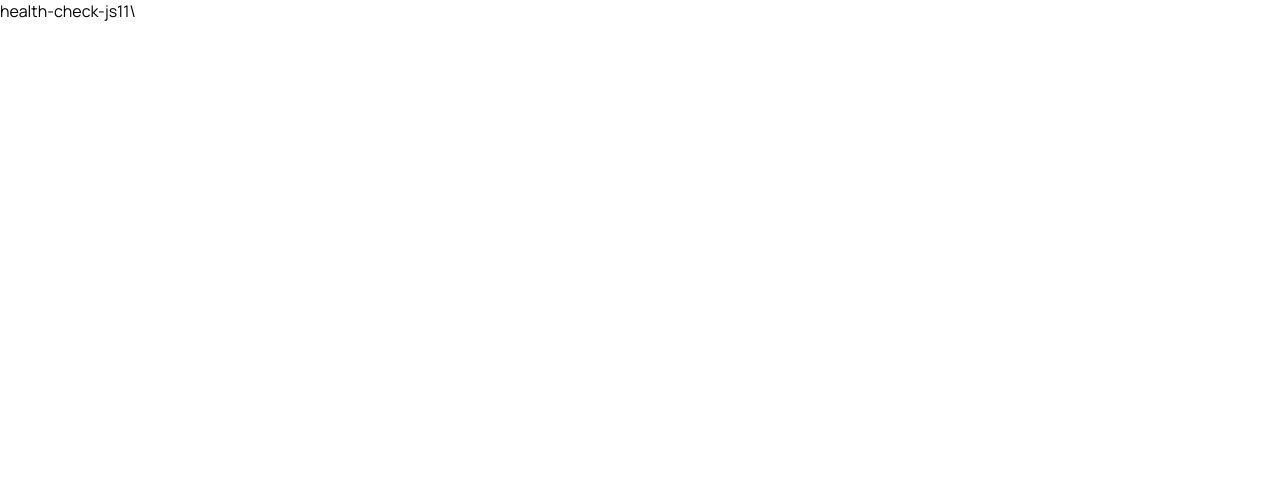
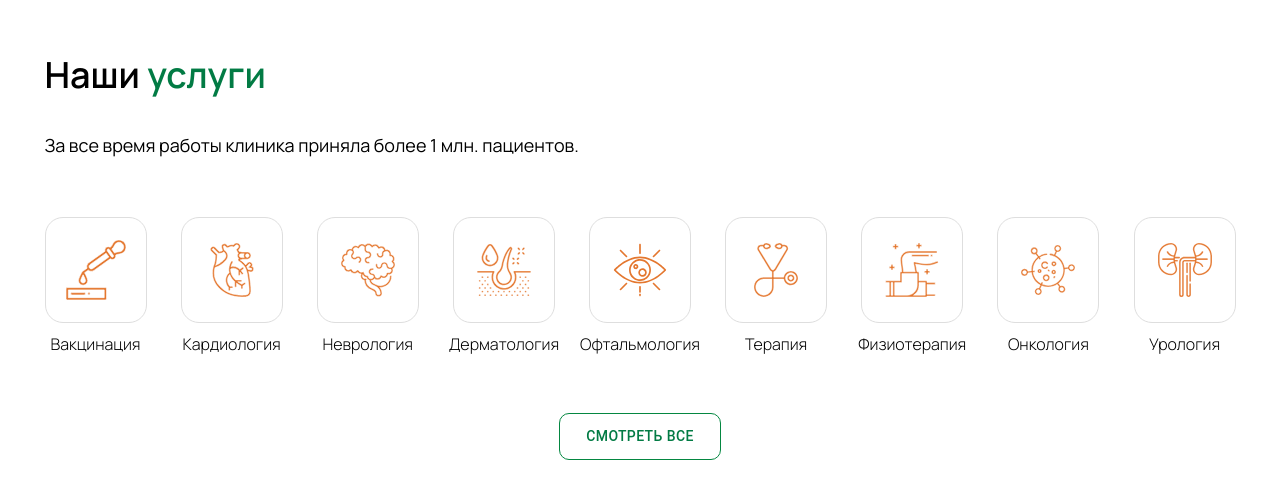
Before and after one commit to peaksoft-school/health-check-js11, a React (Create React App) app: page / in a window 1280 px wide. Shown: the top 498 px of the page. Built offline with nearby package versions, Linux system fonts and the light colour scheme.

Commit message:
created our-services page

```diff
--- a/src/App.jsx
+++ b/src/App.jsx
@@ -1,7 +1,12 @@
 import './App.css'
+import OurServices from './components/OurServices'
 
 function App() {
-   return <div>health-check-js11\</div>
+   return (
+      <div>
+         <OurServices />
+      </div>
+   )
 }
 
 export default App
--- a/src/assets/icons/index.js
+++ b/src/assets/icons/index.js
@@ -1,5 +1,3 @@
-// Default icons
-
 export { ReactComponent as UsersIcon } from './svgs/users.svg'
 export { ReactComponent as ActivePhoneIcon } from './svgs/activePhone.svg'
 export { ReactComponent as ActiveRadioIcon } from './svgs/activeRadio.svg'
@@ -7,6 +5,7 @@ export { ReactComponent as AddPhotoIcon } from './svgs/addPhoto.svg'
 export { ReactComponent as CalendarIcon } from './svgs/calendar.svg'
 export { ReactComponent as CalendarWithDotsIcon } from './svgs/calendarWithDots.svg'
 export { ReactComponent as CanceledRedgisterIcon } from './svgs/canceledRegister.svg'
+export { ReactComponent as CursorIcon } from './svgs/cursor.svg'
 export { ReactComponent as CloseIcon } from './svgs/close.svg'
 export { ReactComponent as CloseEyesIcon } from './svgs/closeEyes.svg'
 export { ReactComponent as DefaultPhoneIcon } from './svgs/defaultPhone.svg'
--- /dev/null
+++ b/src/components/OurServices.jsx
@@ -0,0 +1,186 @@
+import React from 'react'
+import { styled } from '@mui/material/styles'
+import {
+   VaccinationIcon,
+   KardiologiyaIcon,
+   NevrologiyaIcon,
+   DermatologiyaIcon,
+   OftalmologiyaIcon,
+   TerapiyaIcon,
+   FizioterapiyaIcon,
+   OnkologiyaIcon,
+   UrologiyaIcon,
+} from '../assets/icons/serviceIcons '
+import { CursorIcon } from '../assets/icons/index'
+import Button from './UI/Button'
+
+const OurServices = () => {
+   return (
+      <StyledOurServices>
+         <Container>
+            <div>
+               <StyledTitle>
+                  Наши <StyledTitleSerices>услуги</StyledTitleSerices>
+               </StyledTitle>
+               <StyledDescription>
+                  За все время работы клиника приняла более 1 млн. пациентов.
+               </StyledDescription>
+            </div>
+            <ServicesContainer>
+               <StyledService>
+                  <StyledServiceBlock>
+                     <StyledVaccinationIcon />
+                  </StyledServiceBlock>
+                  <StyledName>Вакцинация</StyledName>
+               </StyledService>
+               <StyledService>
+                  <StyledServiceBlock>
+                     <KardiologiyaIcon />
+                  </StyledServiceBlock>
+                  <StyledName>Кардиология</StyledName>
+               </StyledService>
+
+               <StyledService>
+                  <StyledServiceBlock>
+                     <NevrologiyaIcon />
+                  </StyledServiceBlock>
+                  <StyledName>Неврология</StyledName>
+               </StyledService>
+
+               <StyledService>
+                  <StyledServiceBlock>
+                     <DermatologiyaIcon />
+                  </StyledServiceBlock>
+                  <StyledName>Дерматология</StyledName>
+               </StyledService>
+
+               <StyledService>
+                  <StyledServiceBlock>
+                     <OftalmologiyaIcon />
+                  </StyledServiceBlock>
+                  <StyledName>Офтальмология</StyledName>
+               </StyledService>
+
+               <StyledService>
+                  <StyledServiceBlock>
+                     <TerapiyaIcon />
+                  </StyledServiceBlock>
+                  <StyledName>Терапия</StyledName>
+               </StyledService>
+
+               <StyledService>
+                  <StyledServiceBlock>
+                     <FizioterapiyaIcon />
+                  </StyledServiceBlock>
+                  <StyledName>Физиотерапия</StyledName>
+               </StyledService>
+
+               <StyledService>
+                  <StyledServiceBlock>
+                     <OnkologiyaIcon />
+                  </StyledServiceBlock>
+                  <StyledName>Онкология</StyledName>
+               </StyledService>
+
+               <StyledService>
+                  <StyledServiceBlock>
+                     <UrologiyaIcon />
+                  </StyledServiceBlock>
+                  <StyledName>Урология</StyledName>
+               </StyledService>
+            </ServicesContainer>
+            <StyledBtnContainer>
+               <Button variant="shortBtn">Смотреть все</Button>
+            </StyledBtnContainer>
+         </Container>
+      </StyledOurServices>
+   )
+}
+
+export default OurServices
+
+const Container = styled('div')(() => ({
+   marginTop: '50px',
+   width: '1191px',
+   height: '148px',
+   flexShrink: '0',
+}))
+
+const StyledOurServices = styled('div')(() => ({
+   display: 'flex',
+   alignItems: 'center',
+   justifyContent: 'center',
+}))
+
+const StyledBtnContainer = styled('div')(() => ({
+   display: 'flex',
+   alignItems: 'center',
+   justifyContent: 'center',
+   marginTop: '48px',
+}))
+
+const StyledService = styled('span')(() => ({
+   display: 'flex',
+   width: '102px',
+   height: '148px',
+   flexShrink: '0',
+   flexWrap: 'wrap',
+   justifyContent: 'center',
+}))
+
+const StyledTitle = styled('h2')(() => ({
+   fontSize: '36px',
+   fontStyle: 'normal',
+   fontWeight: '600',
+   lineHeight: 'normal',
+   marginBottom: '34px',
+}))
+const StyledTitleSerices = styled('span')(({ theme }) => ({
+   color: theme.palette.primary.darkGreen,
+}))
+
+const StyledDescription = styled('p')(() => ({
+   fontSize: '18px',
+   fontStyle: 'normal',
+   fontWeight: '400',
+   lineHeight: 'normal',
+}))
+
+const ServicesContainer = styled('div')(() => ({
+   marginTop: '60px',
+   display: 'flex',
+   justifyContent: 'space-between',
+}))
+
+const StyledServiceBlock = styled('div')(({ theme }) => ({
+   display: 'flex',
+   justifyContent: 'center',
+   alignItems: 'center',
+   flexShrink: '0',
+   borderRadius: '18px',
+   border: '1px solid #DEDEDE',
+   width: '102px',
+   height: '106px',
+   transition: '0.3s',
+   '&:hover': {
+      border: '2px solid #DEDEDE',
+      transform: 'scale(1.1)',
+      boxShadow: '0 0 13px 3px #065c28',
+      cursor: `url(${CursorIcon}), auto`,
+      backgroundColor: theme.palette.primary.linearGradient,
+   },
+}))
+
+const StyledVaccinationIcon = styled(VaccinationIcon)(() => ({
+   fill: 'white',
+   width: '60px',
+   height: '60px',
+   flexShrink: '0',
+}))
+
+const StyledName = styled('p')(() => ({
+   fontSize: '16px',
+   fontStyle: 'normal',
+   fontWeight: '300',
+   lineHeight: 'normal',
+}))
--- a/src/components/UI/Button.jsx
+++ b/src/components/UI/Button.jsx
@@ -16,7 +16,6 @@ const Button = ({
          variant={variant}
       >
          {children}
-         hello
       </DemoButton>
    )
 }
```
Also changed, not shown: src/assets/icons/svgs/cursor.svg (added).
